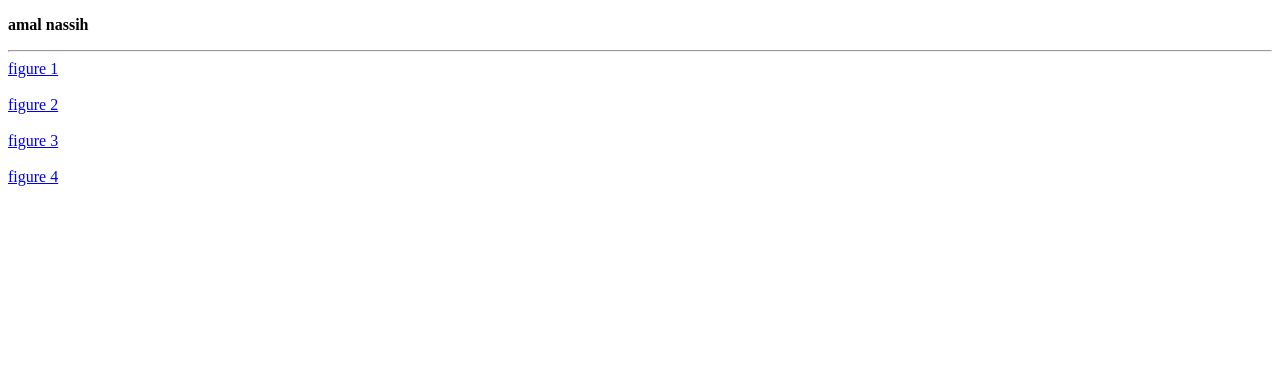
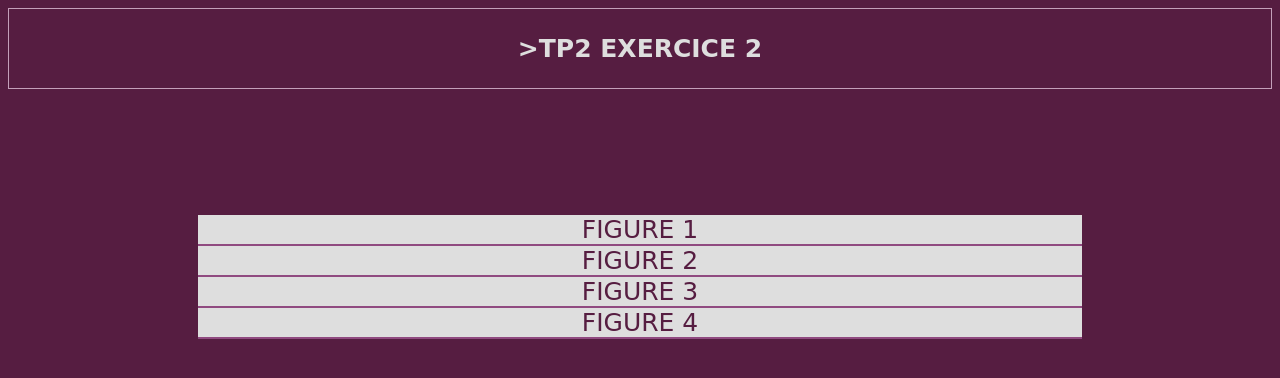
Before and after one commit to amal-nassih/amal-nassih.github.io, a plain HTML site: page absolute.html in a window 1280 px wide. Drawn offline with Linux system fonts and the light colour scheme.

Commit message:
Update absolute.html

```diff
--- a/absolute.html
+++ b/absolute.html
@@ -1,20 +1,41 @@
 <!DOCTYPE html>
 <html>
   <head>
-    <title>exercice 1 css position absolute</title>
+    <title>>tp2 exercice 2</title>
+    <link rel="stylesheet" type="text/css" href="interface.css">
   </head>
   <body>
+
+    <div class="am">
     <p>
-      <strong>amal nassih </strong>
-      <hr>
+      <strong>>tp2 exercice 2 </strong></p>
+    </div>
+
+
+  <div class="main">
+
+    <div class="m1">
     <a href="./tp1-ex1-F1.html">figure 1</a>
-    <br><br>
+
+    <br></div>
+
+    <div class="m1">
     <a href="./tp1-ex1-F2.html">figure 2</a>
-    <br><br>
+
+    <br></div>
+
+    <div class="m1">
     <a href="./tp1-ex1-F3.html">figure 3</a>
-    <br><br>
+
+    <br></div>
+
+    <div class="m1">
     <a href="./tp1-ex1-F4.html">figure 4</a>
-    <br><br>
-    </p>
+
+    </div>
+
+
+
+  </div>
   </body>
 </html>
```
